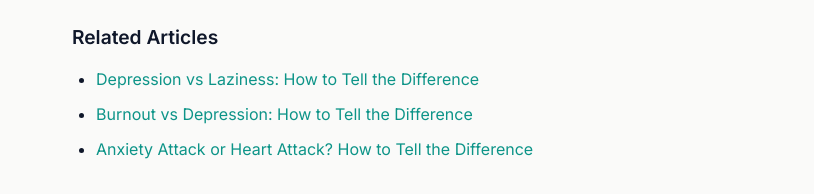
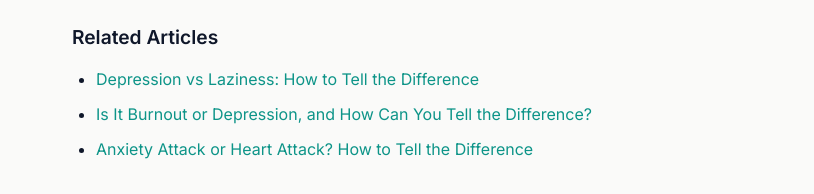
Before and after one commit to loki-mamv/mental-md, a plain HTML site: page blog/high-functioning-depression-guide/index.html in a window 1280 px wide. Shown: the part 7143-7337 px from the top of the page, without its empty margins (232-1046 px from the left). Drawn offline with Linux system fonts and the light colour scheme.

Commit message:
Fix broken internal links and redirect misspelled URLs Search Console reports as 404
Co-Authored-By: Claude Opus 5.5 <noreply@anthropic.com>

```diff
--- a/blog/high-functioning-depression-guide/index.html
+++ b/blog/high-functioning-depression-guide/index.html
@@ -376,7 +376,7 @@
 <h3>Related Articles</h3>
 <ul>
 <li><a href="https://depression.md/blog/depression-vs-laziness/">Depression vs Laziness: How to Tell the Difference</a></li>
-<li><a href="https://mental.md/blog/burnout-vs-depression-how-to-tell">Burnout vs Depression: How to Tell the Difference</a></li>
+<li><a href="https://depression.md/blog/burnout-vs-depression/">Is It Burnout or Depression, and How Can You Tell the Difference?</a></li>
 <li><a href="https://anxiety.md/blog/anxiety-vs-heart-attack/">Anxiety Attack or Heart Attack? How to Tell the Difference</a></li>
 </ul>
 </div>
```
